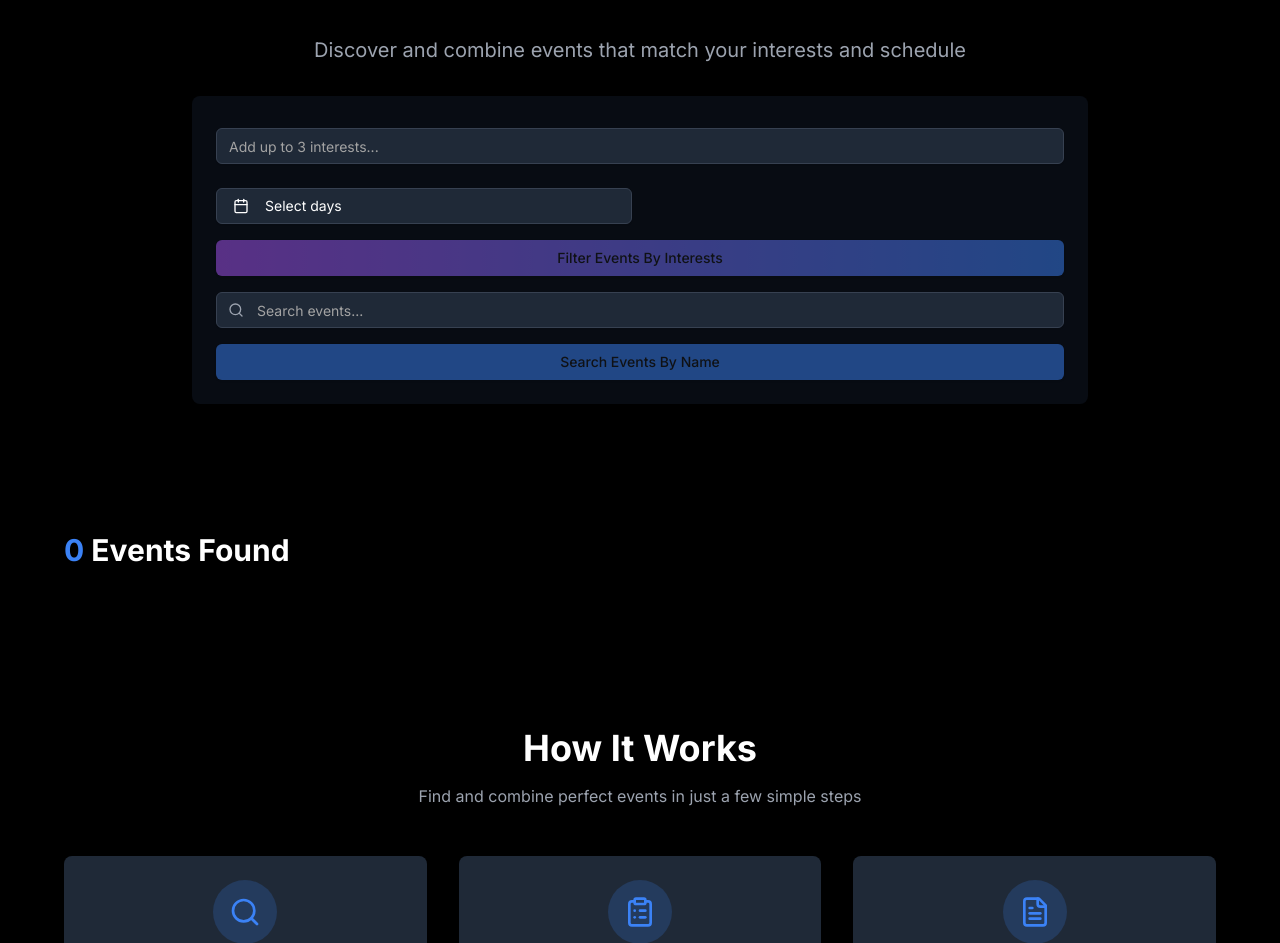
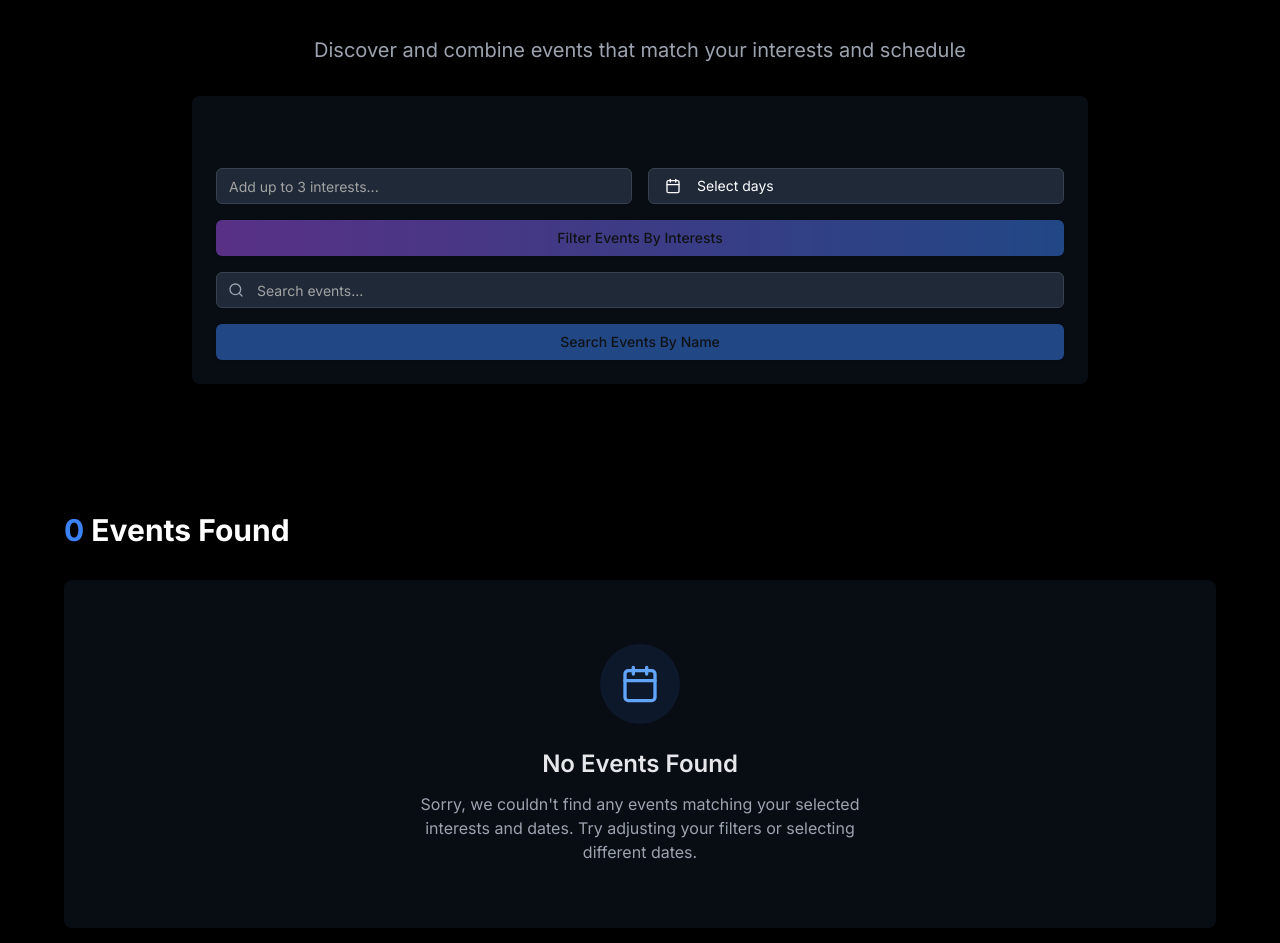
Before and after one commit to kart493/rivierainfo, a Next.js app: page / in a window 1280 px wide. Shown: the part 189-1132 px from the top of the page. Built offline with nearby package versions, Linux system fonts and the light colour scheme.

Commit message:
layout fixes

```diff
--- a/app/components/hero-search.jsx
+++ b/app/components/hero-search.jsx
@@ -179,8 +179,9 @@ export function HeroSearch({
           Discover and combine events that match your interests and schedule
         </p>
         <div className="bg-gray-900/50 p-6 rounded-lg space-y-4">
+          <div className="grid grid-cols-1 md:grid-cols-2 gap-4">
             <div className="relative">
-            <div className="flex flex-wrap gap-2 mb-2">
+              <div className="h-[40px] flex flex-wrap gap-2 mb-2 overflow-y-auto">
                 {interests.map((interest, index) => (
                   <span
                     key={index}
@@ -237,9 +238,8 @@ export function HeroSearch({
               </div>
             </div>
 
-          <div className="grid grid-cols-1 md:grid-cols-2 gap-4">
             <div className="relative">
-              <div className="flex flex-wrap gap-2 mb-2">
+              <div className="h-[40px] flex flex-wrap gap-2 mb-2 overflow-y-auto">
                 {localSelectedDays.map((day) => (
                   <span
                     key={day.id}
--- a/app/components/search-results.jsx
+++ b/app/components/search-results.jsx
@@ -6,6 +6,7 @@ import { Card, CardContent, CardHeader, CardTitle } from "@/components/ui/card"
 import { Badge } from "@/components/ui/badge"
 import { useState, forwardRef } from "react"
 import { X, ChevronDown } from "lucide-react"
+import { CalendarIcon } from "lucide-react"
 
 export const SearchResults = forwardRef(({
   results = [],
@@ -54,6 +55,22 @@ export const SearchResults = forwardRef(({
           </h2>
         </div>
 
+        {results.length === 0 ? (
+          <div className="text-center py-16 px-4 bg-gray-900/50 rounded-lg">
+            <div className="max-w-md mx-auto space-y-6">
+              <div className="w-20 h-20 mx-auto bg-blue-500/10 rounded-full flex items-center justify-center">
+                <CalendarIcon className="w-10 h-10 text-blue-400" />
+              </div>
+              <div className="space-y-3">
+                <h3 className="text-2xl font-semibold text-gray-200">No Events Found</h3>
+                <p className="text-gray-400">
+                  Sorry, we couldn't find any events matching your selected interests and dates.
+                  Try adjusting your filters or selecting different dates.
+                </p>
+              </div>
+            </div>
+          </div>
+        ) : (
           <div className="space-y-8">
             {/* Desktop View - Visible on md and larger screens */}
             <div className="hidden md:block">
@@ -205,6 +222,7 @@ export const SearchResults = forwardRef(({
                 ))}
             </div>
           </div>
+        )}
 
         {/* Selected Events Summary */}
         {selectedEvents.length > 0 && (
```
Lines whose indentation alone changed are shown as unchanged.
